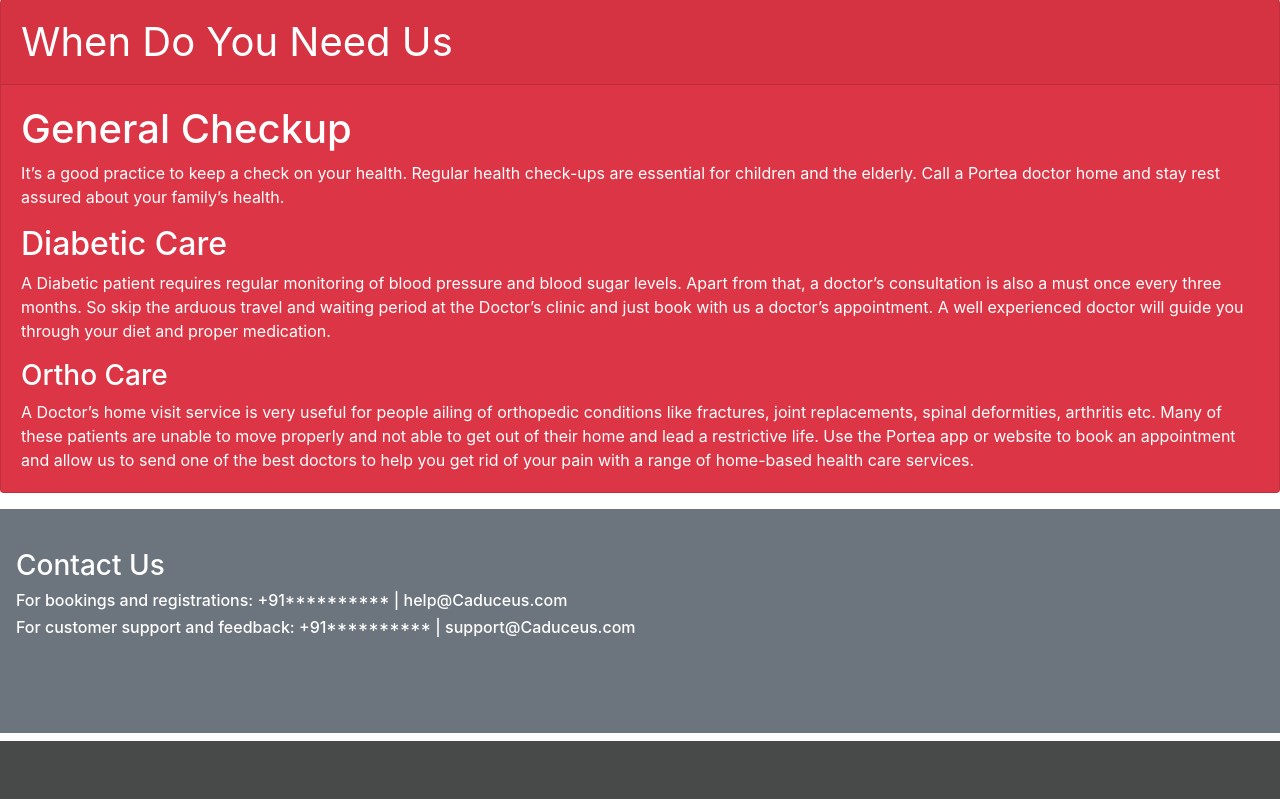
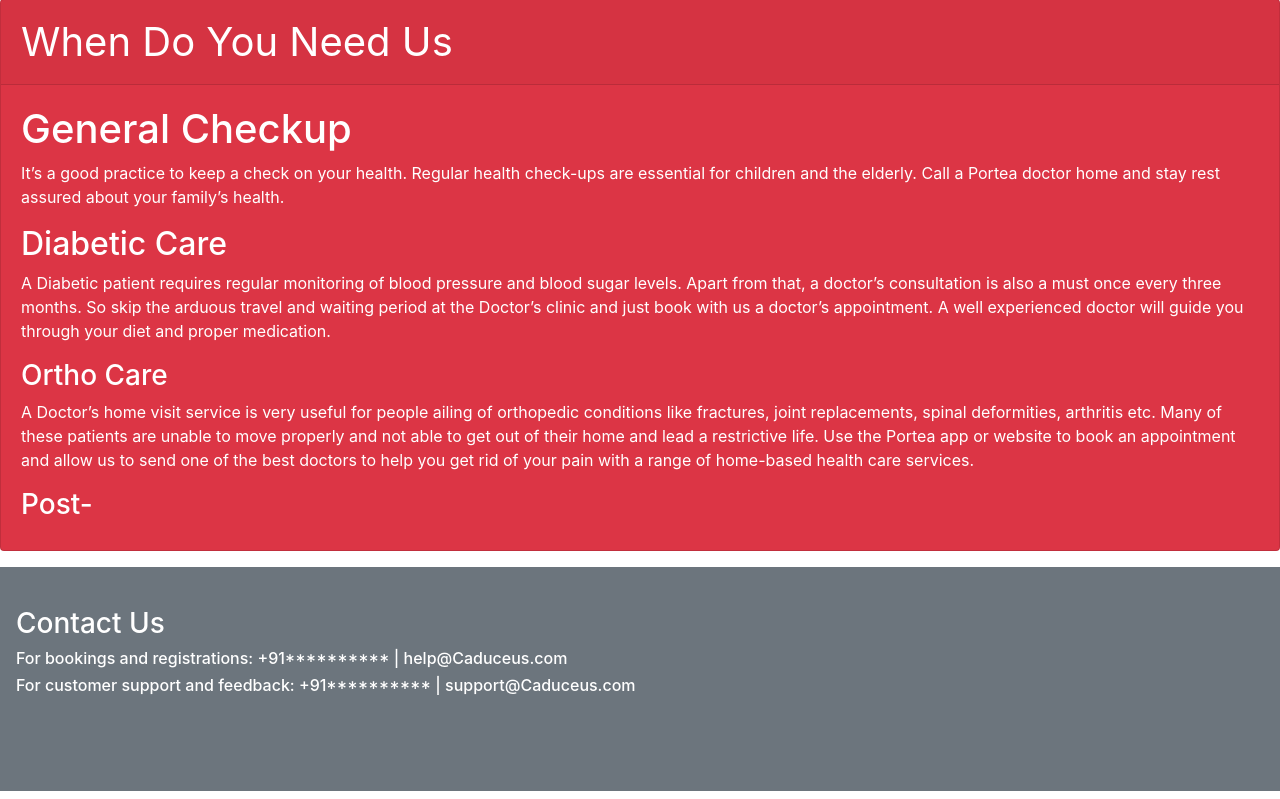
Before and after one commit to P-Srikrishna/WP-Project, a Django app: page /consult in a window 1280 px wide. Shown: the part 1315-2114 px from the top of the page. Before the commit the page ends 2056 px from the top, so only its background shows below. Run offline with Django 3.2, Linux system fonts and the light colour scheme.

Commit message:
Update Services-info-Consultations.html

```diff
--- a/Caduceus/templates/Services-info-Consultations.html
+++ b/Caduceus/templates/Services-info-Consultations.html
@@ -48,6 +48,7 @@ Consultation
       properly and not able to get out of their home and lead a restrictive life. Use the Portea app or website to book
       an appointment and allow us to send one of the best doctors to help you get rid of your pain with a range of
       home-based health care services.</p>
+      <h3>Post-</h3>
 
   </div>
 </div>
```
